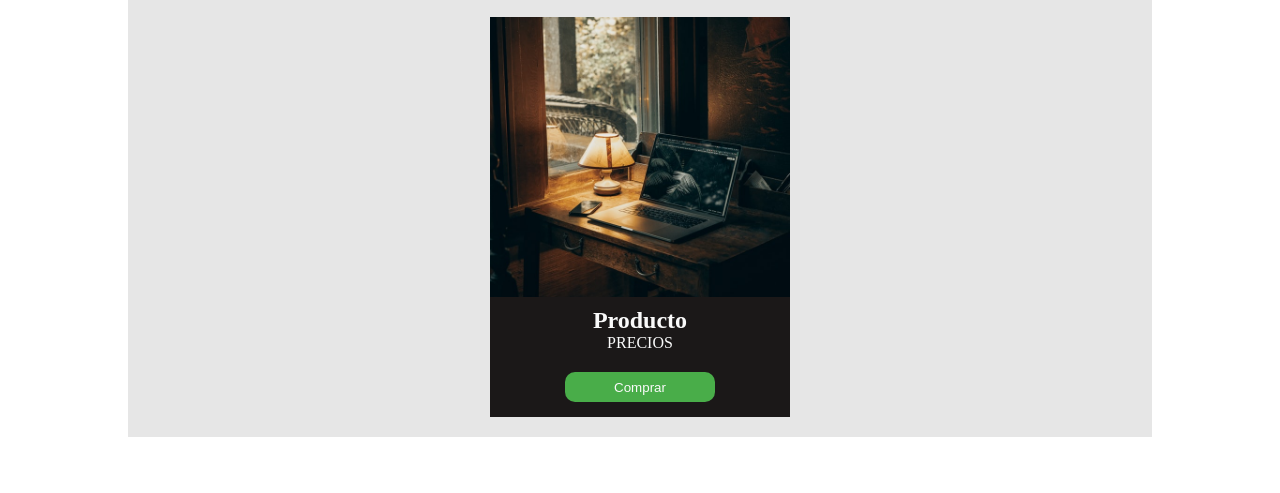
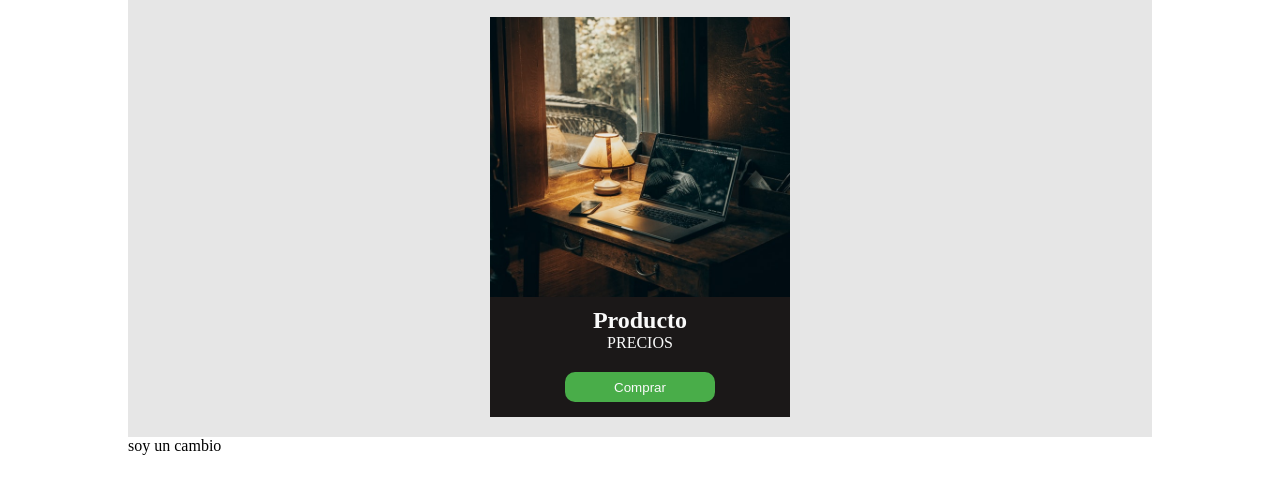
Before and after one commit to Alejandro10-28/Ejercicio3-pruebaGit, a plain HTML site: page index.html in a window 1280 px wide. Shown: the part 83-576 px from the top of the page. Drawn offline with Linux system fonts and the light colour scheme.

Commit message:
agregamos una section

```diff
--- a/index.html
+++ b/index.html
@@ -38,7 +38,9 @@
           </div>
         </div>
       </section>
-
+      <section>
+        <p>soy un cambio</p>
+      </section>
     </main>
   </div>
 
```
